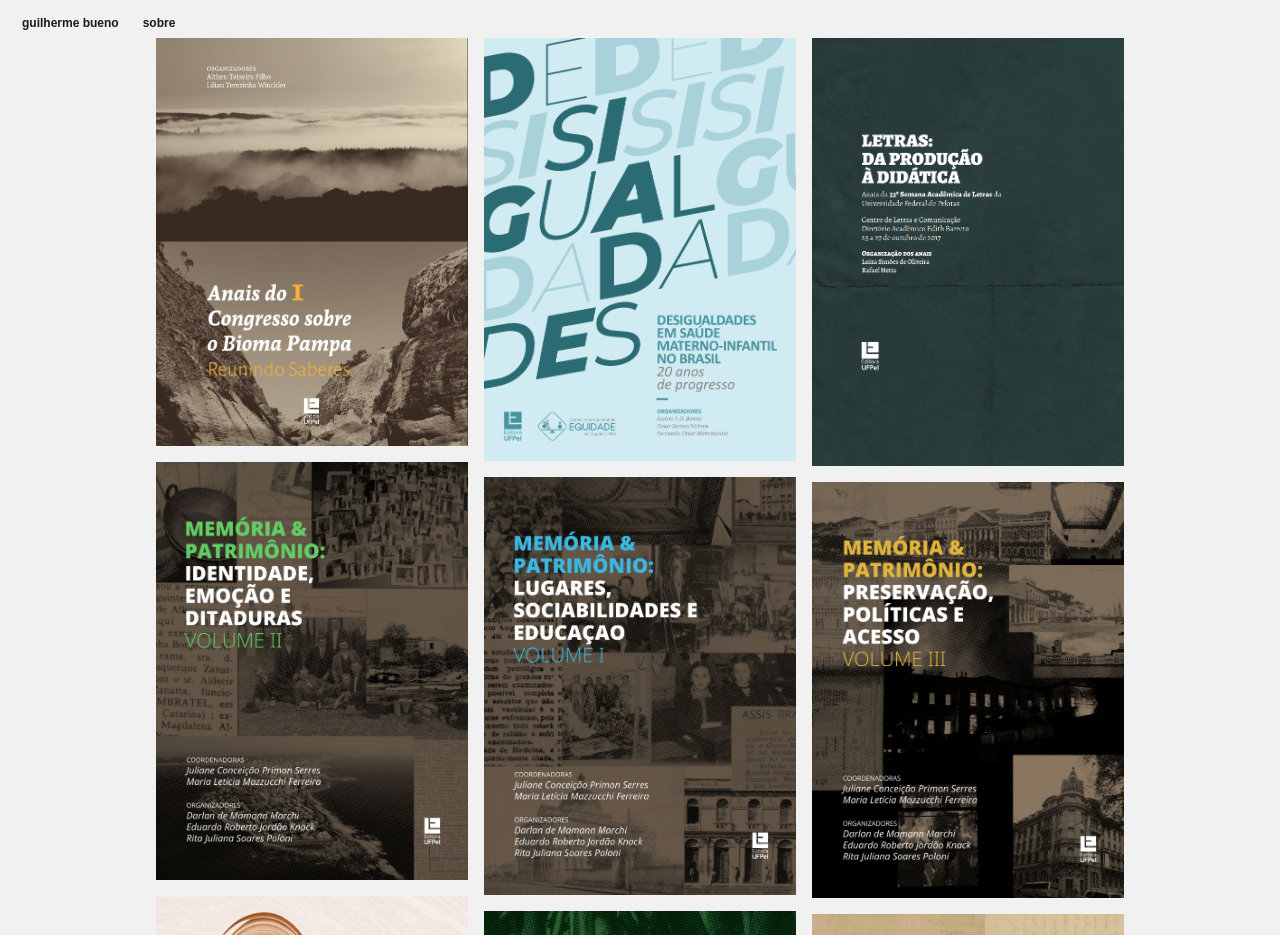
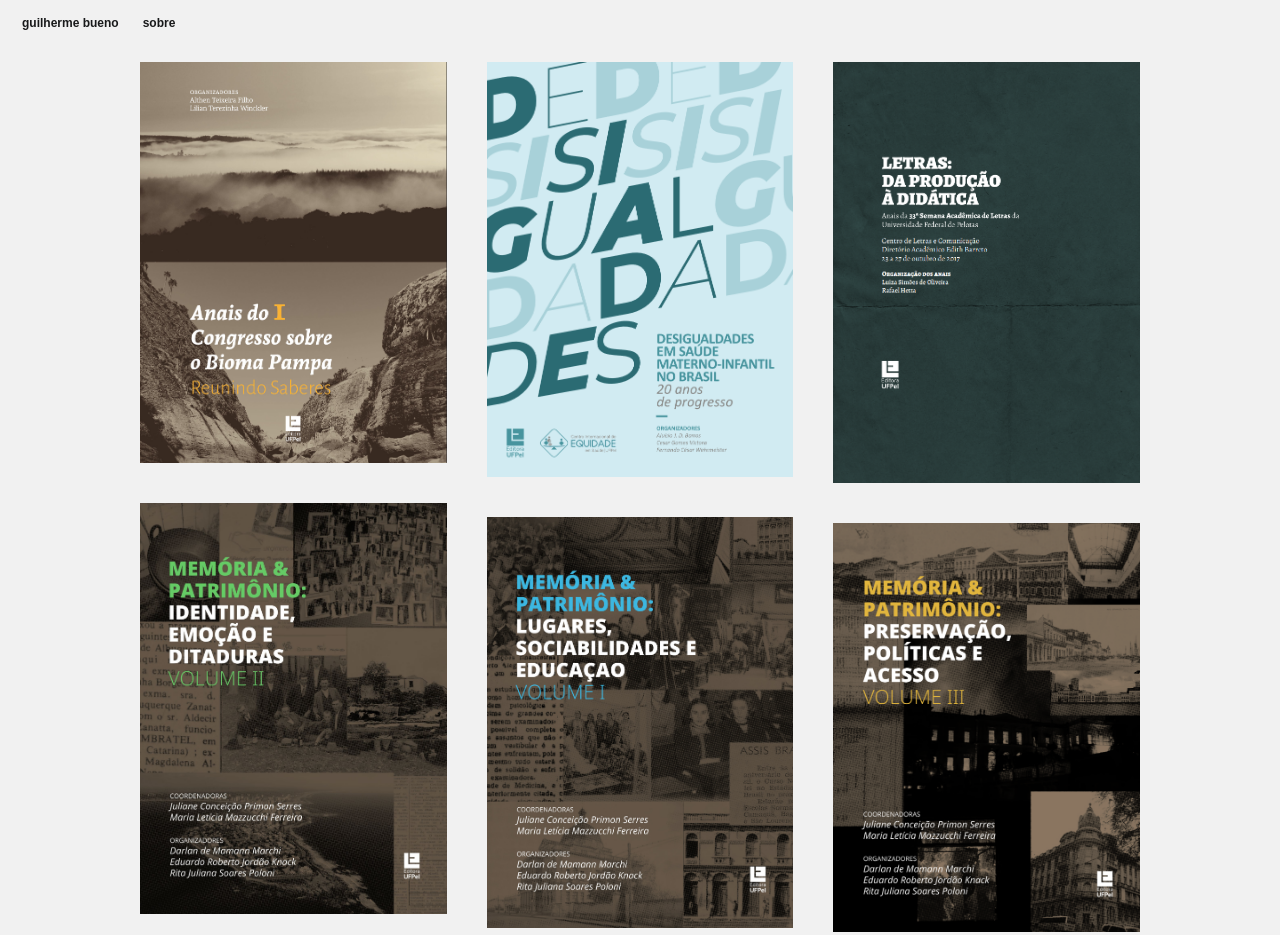
Before and after one commit to BuenoGui/BuenoGui.github.io, a plain HTML site: page index.html in a window 1280 px wide. Shown: the top 935 px of the page. Drawn offline with Linux system fonts and the light colour scheme.

Commit message:
Pequenos Ajustes

```diff
--- a/index.css
+++ b/index.css
@@ -52,7 +52,7 @@
 
   /* Center website */
   .main {
-    max-width: 1000px;
+    max-width: 1080px;
     margin: auto;
   }
 
@@ -70,18 +70,18 @@
   .row {
     display: flex;
     flex-wrap: wrap;
-    padding: 0 8px;
+    padding: 0 20px;
   }
 
   /* Create four equal columns that sits next to each other */
   .column {
     flex: 33.333%;
     max-width: 33.333%;
-    padding: 0 8px;
+    padding: 0 20px;
   }
 
   .column img {
-    margin-top: 16px;
+    margin-top: 40px;
     vertical-align: middle;
     width: 100%;
   }
```
Also changed, not shown: projetos/UmaColoniaCercadaDeInstancias.html (+2 -5 lines).
